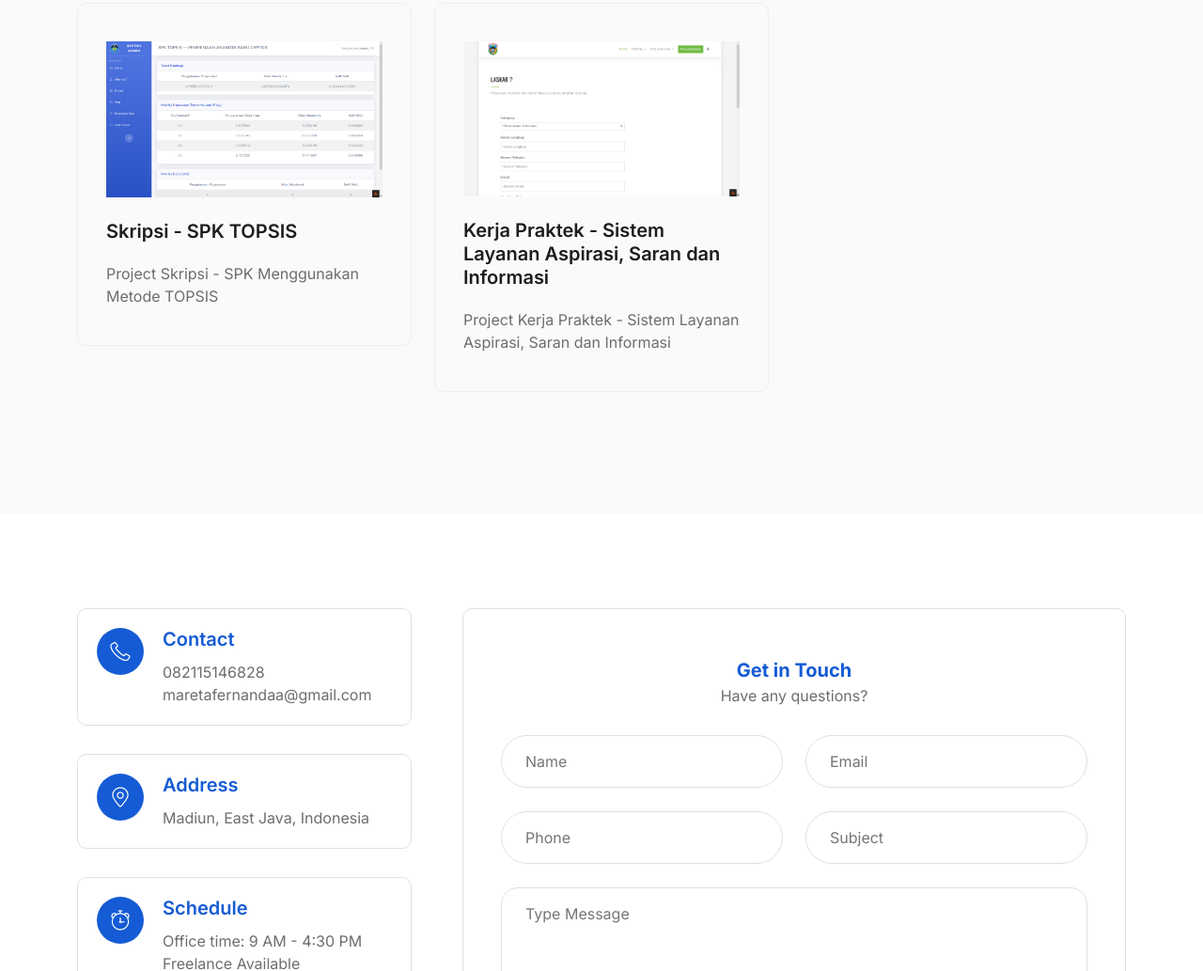
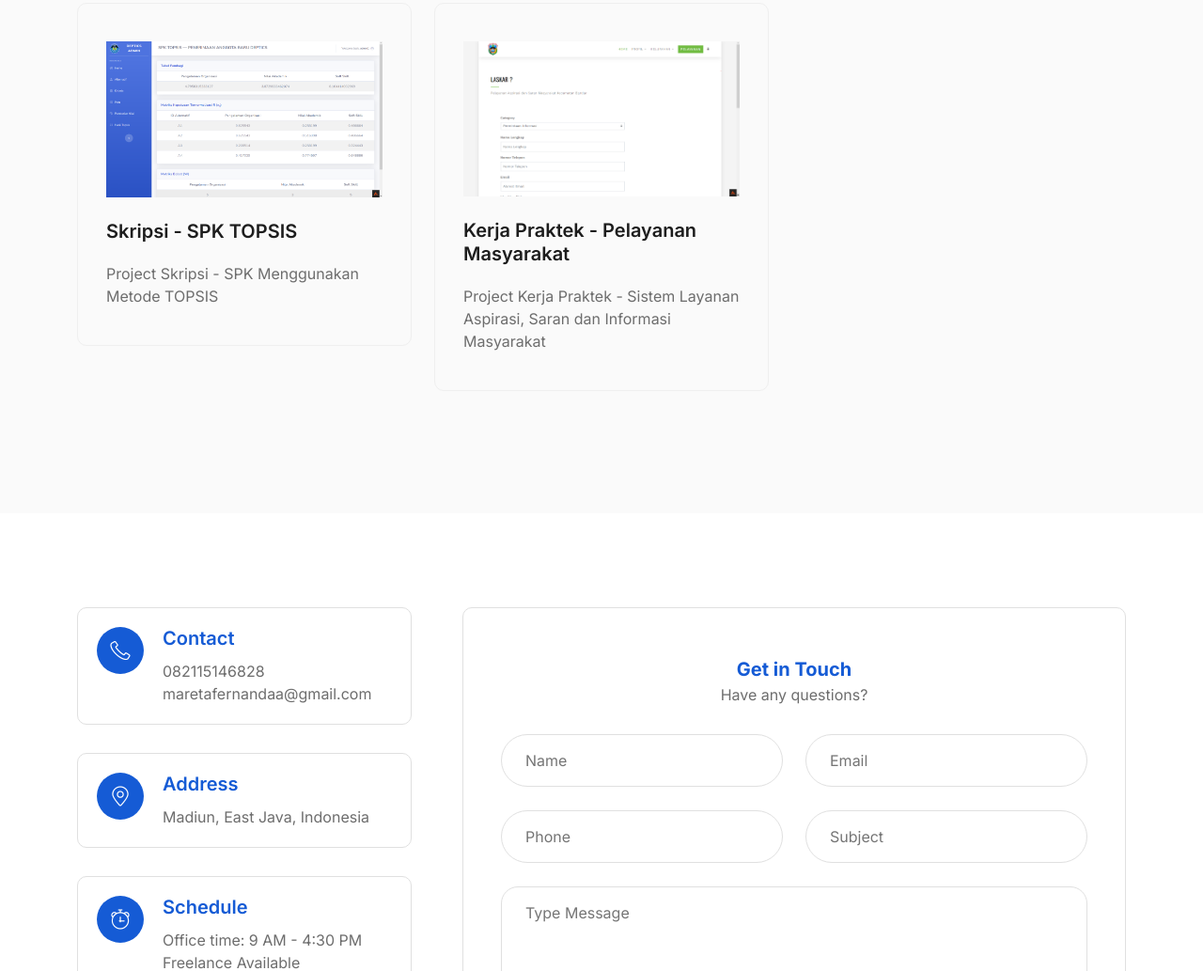
Before and after one commit to maretafernanda/portfolio, a plain HTML site: page index.html in a window 1280 px wide. Shown: the part 2746-3779 px from the top of the page at 94% size. Drawn offline with Linux system fonts and the light colour scheme.

Commit message:
Update index.html

```diff
--- a/index.html
+++ b/index.html
@@ -398,8 +398,8 @@
                             </div>
                             <br />
                             <div class="service-content">
-                                <h4>Kerja Praktek - Sistem Layanan Aspirasi, Saran dan Informasi </h4>
-                                <p>Project Kerja Praktek - Sistem Layanan Aspirasi, Saran dan Informasi </p>
+                                <h4>Kerja Praktek - Pelayanan Masyarakat</h4>
+                                <p>Project Kerja Praktek - Sistem Layanan Aspirasi, Saran dan Informasi Masyarakat</p>
                             </div>
                         </a>
                     </div>
```
